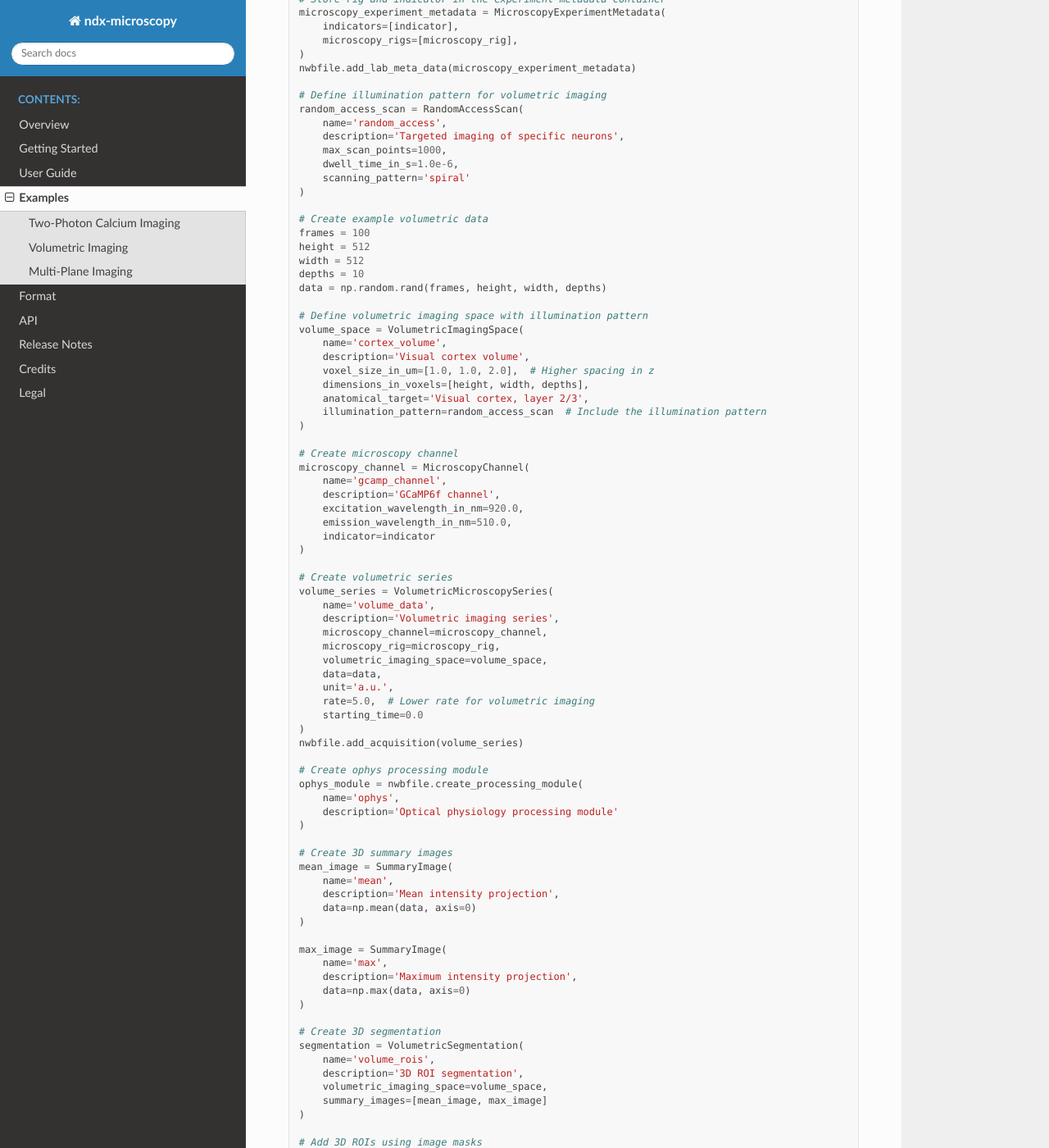
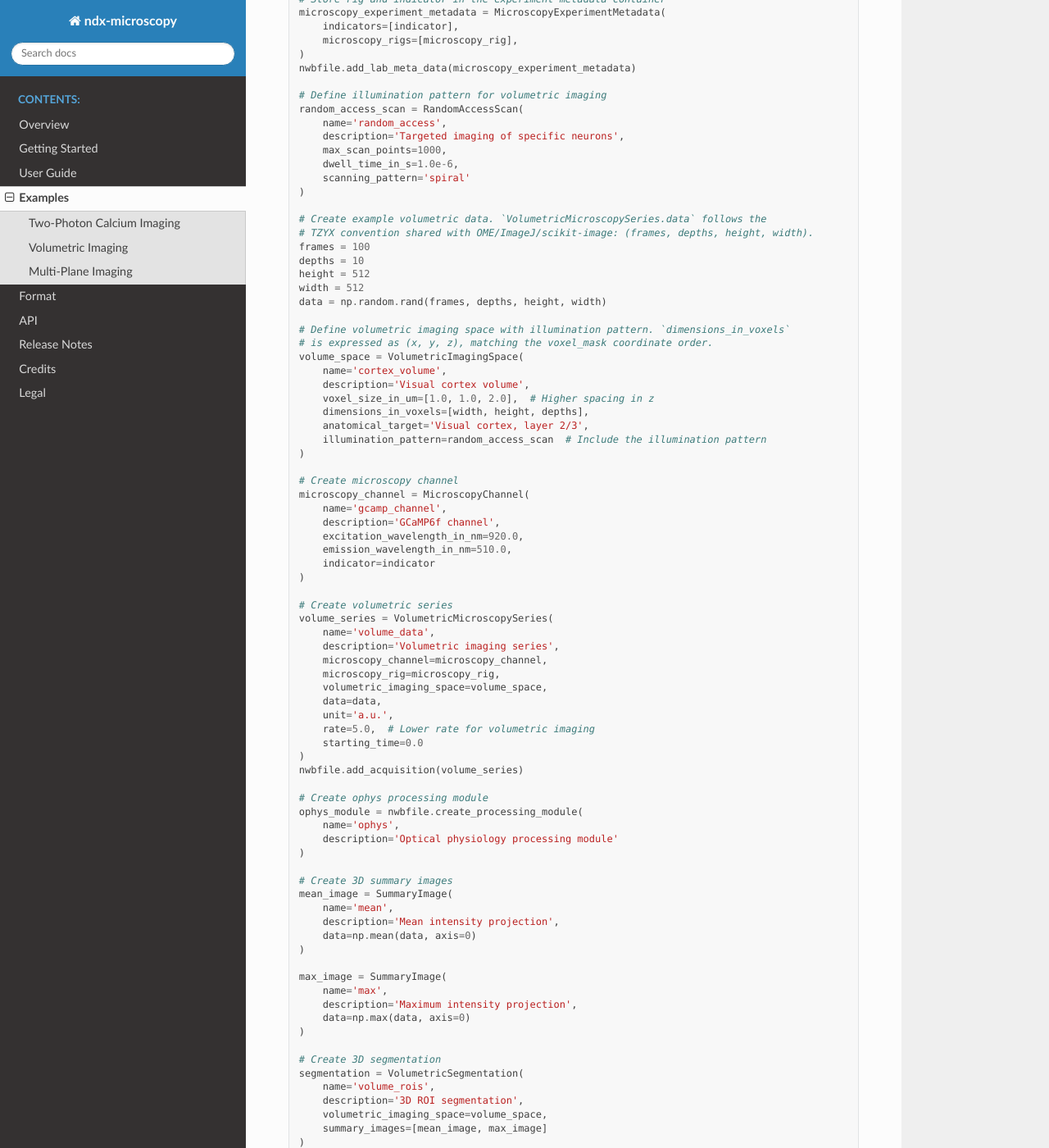
Before and after one commit to catalystneuro/ndx-microscopy, a Sphinx documentation site: the page built from docs/source/examples.rst, in a window 1280 px wide and 1400 px high, scrolled down 8894 px. Shown: the whole window at 82% size. Built offline with Sphinx 7.4.7 and the Read the Docs theme 3.1.0, drawn with Linux system fonts in a browser that asks for light colours; some of the changed text lies outside the part shown.

Commit message:
Reordered volumetric dataset dimensions

```diff
--- a/docs/source/examples.rst
+++ b/docs/source/examples.rst
@@ -536,19 +536,21 @@ Example of volumetric imaging with 3D ROI segmentation:
         scanning_pattern='spiral'
     )
 
-    # Create example volumetric data
+    # Create example volumetric data. `VolumetricMicroscopySeries.data` follows the
+    # TZYX convention shared with OME/ImageJ/scikit-image: (frames, depths, height, width).
     frames = 100
+    depths = 10
     height = 512
     width = 512
-    depths = 10
-    data = np.random.rand(frames, height, width, depths)
+    data = np.random.rand(frames, depths, height, width)
 
-    # Define volumetric imaging space with illumination pattern
+    # Define volumetric imaging space with illumination pattern. `dimensions_in_voxels`
+    # is expressed as (x, y, z), matching the voxel_mask coordinate order.
     volume_space = VolumetricImagingSpace(
         name='cortex_volume',
         description='Visual cortex volume',
         voxel_size_in_um=[1.0, 1.0, 2.0],  # Higher spacing in z
-        dimensions_in_voxels=[height, width, depths],
+        dimensions_in_voxels=[width, height, depths],
         anatomical_target='Visual cortex, layer 2/3',
         illumination_pattern=random_access_scan  # Include the illumination pattern
     )
@@ -603,9 +605,9 @@ Example of volumetric imaging with 3D ROI segmentation:
         summary_images=[mean_image, max_image]
     )
 
-    # Add 3D ROIs using image masks
-    roi_mask = np.zeros((height, width, depths), dtype=bool)
-    roi_mask[256:266, 256:266, 4:6] = True  # 10x10x2 ROI
+    # Add 3D ROIs using image masks. volume_mask follows (depth, height, width) (TZYX).
+    roi_mask = np.zeros((depths, height, width), dtype=bool)
+    roi_mask[4:6, 256:266, 256:266] = True  # 2x10x10 ROI
     segmentation.add_roi(volume_mask=roi_mask)
 
     # Add ROIs using voxel masks
--- a/docs/source/user_guide.rst
+++ b/docs/source/user_guide.rst
@@ -713,7 +713,7 @@ Workflow for volumetric imaging with targeted scanning:
         microscopy_rig=microscopy_rig,
         microscopy_channel=microscopy_channel,
         volumetric_imaging_space=volumetric_imaging_space,
-        data=data,                # [frames, height, width, depths]
+        data=data,                # [frames, depths, height, width]  (TZYX)
         unit='a.u.',
         rate=5.0,
         starting_time=0.0,
```
Also changed, not shown: CHANGELOG.md (+6 -0 lines), README.md (+3 -3 lines), docs/source/format.rst (+11 -9 lines), docs/source/release_notes.rst (+17 -0 lines), 5 other files.
